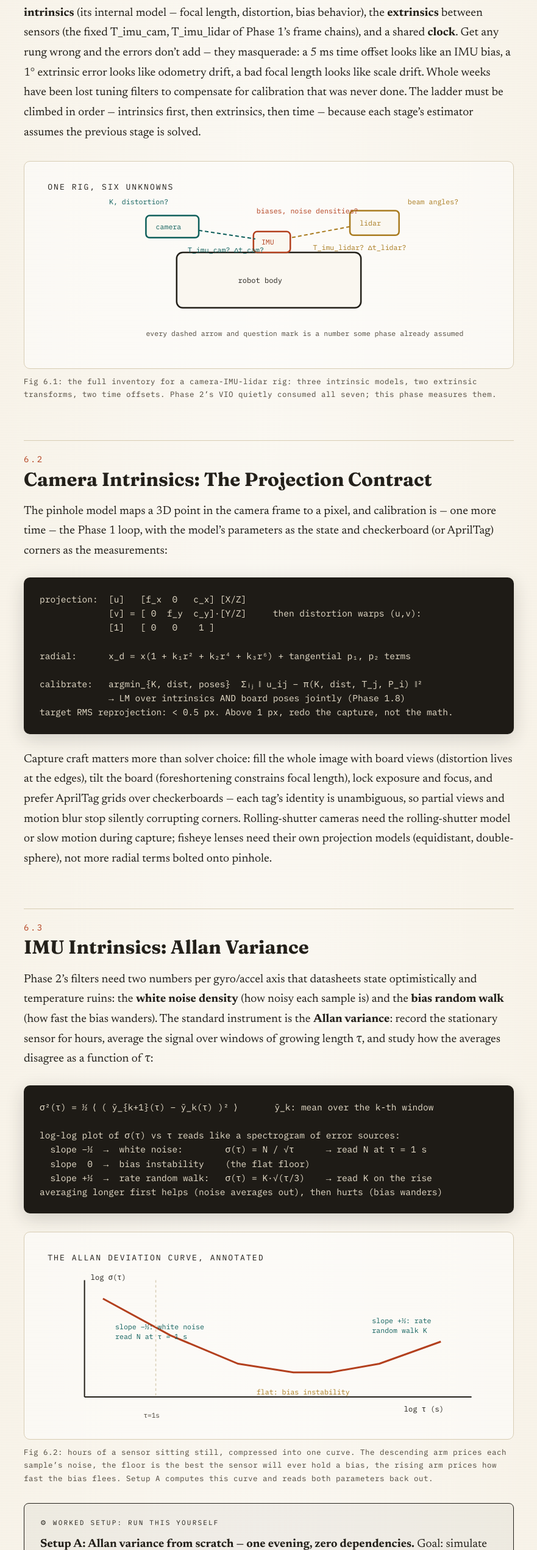
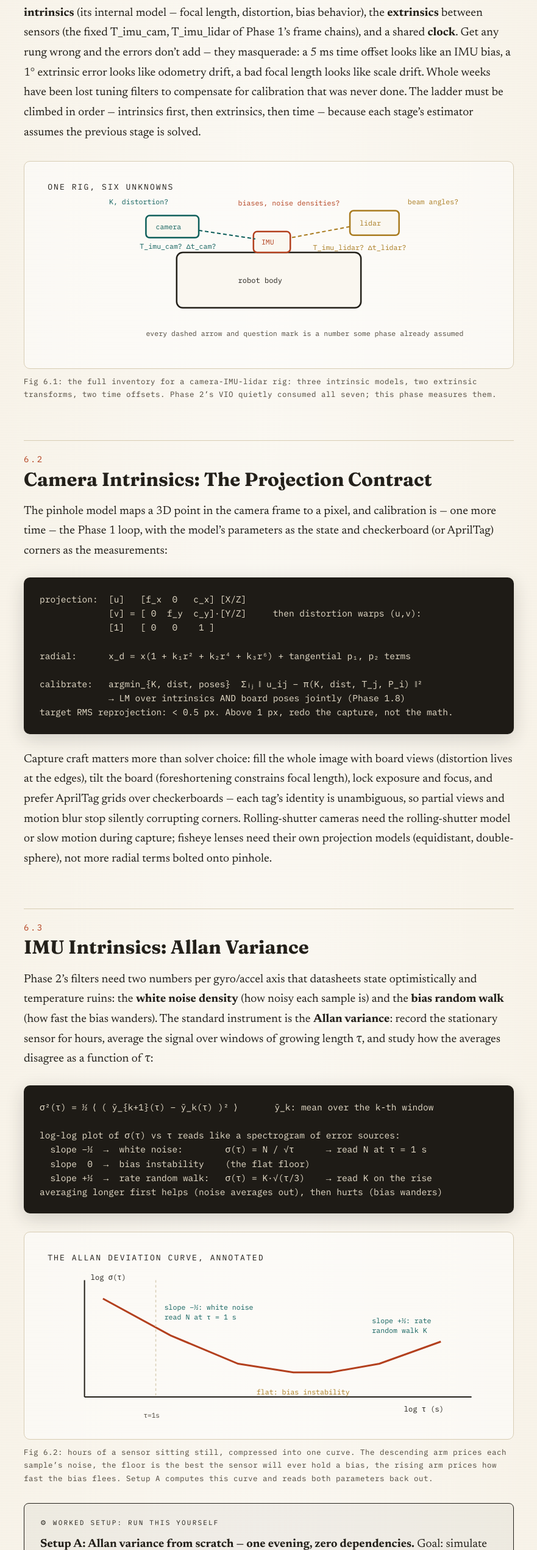
Before and after one commit to ashok281196/ashok281196.github.io, a plain HTML site: page autonomous-mobile-robot-navigation/06-calibration-infrastructure.html in a window 1280 px wide. Shown: the part 758-3300 px from the top of the page at 61% size, without its empty margins (199-1080 px from the left). Drawn offline with Linux system fonts and the light colour scheme.

Commit message:
Adjust text positions for improved clarity in navigation diagrams

```diff
--- a/autonomous-mobile-robot-navigation/06-calibration-infrastructure.html
+++ b/autonomous-mobile-robot-navigation/06-calibration-infrastructure.html
@@ -40,12 +40,12 @@
   <text x="528" y="86" font-size="11.5" fill="#a97b1f">lidar</text>
   <!-- unknown transforms -->
   <line x1="266" y1="94" x2="358" y2="108" stroke="#0e5f5b" stroke-width="2" stroke-dasharray="6 4"/>
-  <text x="248" y="130" font-size="11.5" fill="#0e5f5b">T_imu_cam?  Δt_cam?</text>
+  <text x="170" y="124" font-size="11.5" fill="#0e5f5b">T_imu_cam?  Δt_cam?</text>
   <line x1="512" y1="88" x2="416" y2="106" stroke="#a97b1f" stroke-width="2" stroke-dasharray="6 4"/>
   <text x="452" y="126" font-size="11.5" fill="#a97b1f">T_imu_lidar?  Δt_lidar?</text>
   <!-- intrinsics -->
   <text x="120" y="52" font-size="11.5" fill="#0e5f5b">K, distortion?</text>
-  <text x="360" y="66" font-size="11.5" fill="#b3401e">biases, noise densities?</text>
+  <text x="330" y="54" font-size="11.5" fill="#b3401e">biases, noise densities?</text>
   <text x="606" y="52" font-size="11.5" fill="#a97b1f">beam angles?</text>
   <text x="180" y="266" font-size="11.5" fill="#4d463a">every dashed arrow and question mark is a number some phase already assumed</text>
 </svg>
@@ -86,8 +86,8 @@ averaging longer first helps (noise averages out), then hurts (bias wanders)</co
   <text x="90" y="60" font-size="12" fill="#23201a">log σ(τ)</text>
   <polyline points="110,90 220,150 330,196 420,210 480,210 560,196 660,160"
             fill="none" stroke="#b3401e" stroke-width="3"/>
-  <text x="130" y="140" font-size="11.5" fill="#0e5f5b">slope −½: white noise</text>
-  <text x="130" y="156" font-size="11.5" fill="#0e5f5b">read N at τ = 1 s</text>
+  <text x="210" y="108" font-size="11.5" fill="#0e5f5b">slope −½: white noise</text>
+  <text x="210" y="124" font-size="11.5" fill="#0e5f5b">read N at τ = 1 s</text>
   <text x="360" y="246" font-size="11.5" fill="#a97b1f">flat: bias instability</text>
   <text x="548" y="130" font-size="11.5" fill="#0e5f5b">slope +½: rate</text>
   <text x="548" y="146" font-size="11.5" fill="#0e5f5b">random walk K</text>
```
Also changed, not shown: autonomous-mobile-robot-navigation/05-planning-control.html (+5 -5 lines), autonomous-mobile-robot-navigation/07-outdoor-navigation.html (+1 -1 lines).
